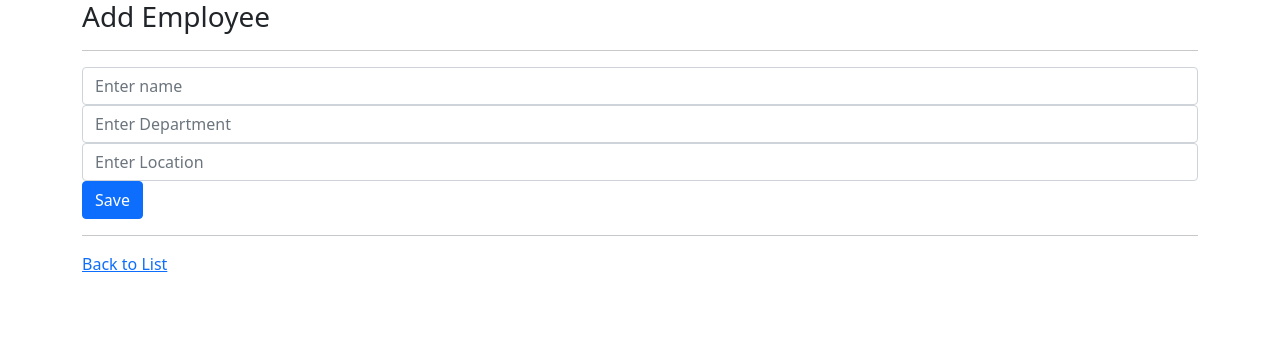
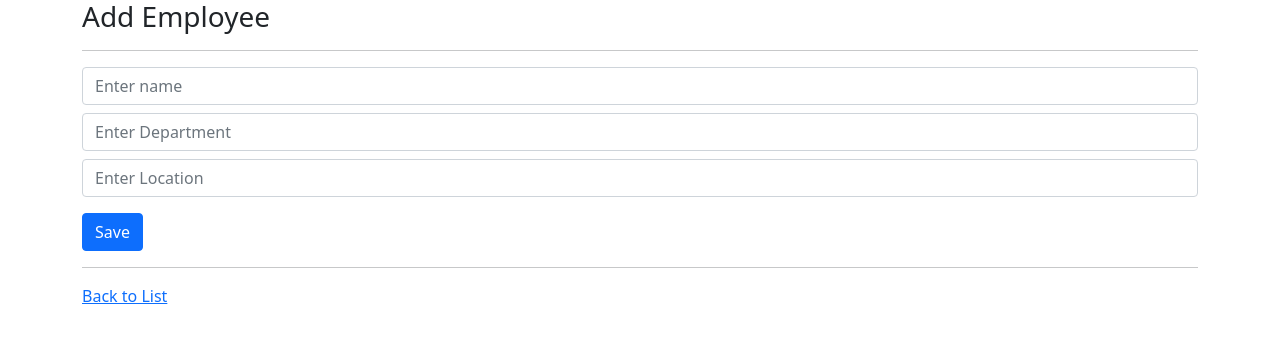
Before and after one commit to Rxavio/springboot-react-stack, a React (Create React App) app: page /add in a window 1280 px wide. Shown: the top 340 px of the page. Built offline with nearby package versions, Linux system fonts and the light colour scheme.

Commit message:
add some margin on form and finish the frontend part

```diff
--- a/src/App.js
+++ b/src/App.js
@@ -2,6 +2,7 @@ import React from 'react';
 import { BrowserRouter, Routes, Route } from 'react-router-dom';
 import EmployeeList from './components/EmployeesList';
 import AddEmployee from './components/AddEmployee';
+import NotFound from "./components/NotFound";
 import 'bootstrap/dist/css/bootstrap.min.css';
 function App() {
   return (
@@ -12,6 +13,8 @@ function App() {
        <Routes>
        <Route path='/' element={<EmployeeList />}/>
        <Route path='/add' element={<AddEmployee />} />
+       <Route path='/not-found' element={<NotFound />} />
+       <Route path='*' element={<NotFound />} />
       </Routes>
 
         </div>
--- a/src/components/AddEmployee.js
+++ b/src/components/AddEmployee.js
@@ -8,14 +8,14 @@ const AddEmployee = () => {
             <h3>Add Employee</h3>
             <hr/>
             <form>
-                <div className="form-group">
+                <div className="form-group mb-2">
                     <input
                         type="text"
                         className="form-control col-4" id="name" placeholder="Enter name"
                     />
                 </div>
 
-                <div className="form-group">
+                <div className="form-group mb-2">
                     <input
                         type="text"
                         className="form-control col-4"
@@ -23,7 +23,7 @@ const AddEmployee = () => {
                         placeholder="Enter Department"
                     />
                 </div>
-                <div className="form-group">
+                <div className="form-group mb-2">
                     <input
                         type="text"
                         className="form-control col-4"
@@ -32,7 +32,7 @@ const AddEmployee = () => {
                     />
                 </div>
                 <div >
-                    <button className="btn btn-primary">Save</button>
+                    <button className="btn btn-primary mt-2">Save</button>
                 </div>
             </form>
             <hr/>
--- /dev/null
+++ b/src/components/NotFound.js
@@ -0,0 +1,9 @@
+import React from 'react';
+const NotFound = () => {
+    return (
+        <div className="container">
+            <h3>The page you are looking is not exist</h3>
+        </div>
+    );
+}
+export default NotFound;
```
